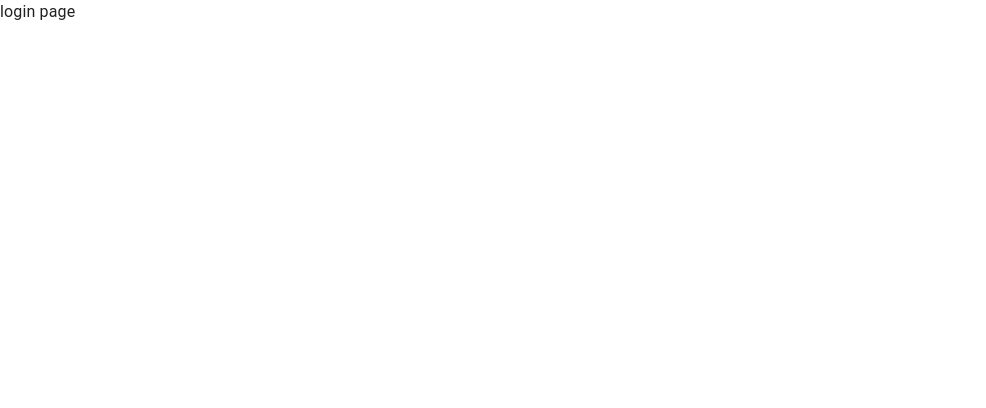
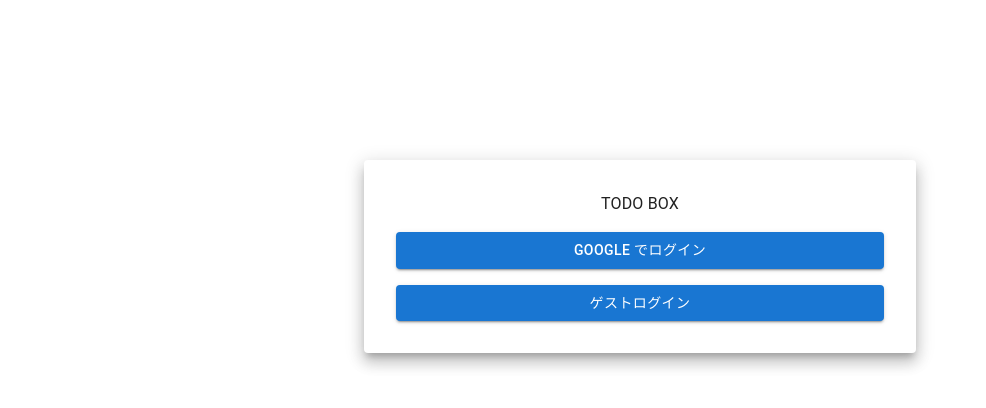
Before and after one commit to koki-develop/todobox, a React (Vite) app in the folder frontend/: page / in a window 1280 px wide. Shown: the top 408 px of the page, without its empty margins (0-986 px from the left). Built offline with nearby package versions, Linux system fonts and the light colour scheme.

Commit message:
ログイン画面を雑実装

```diff
--- a/frontend/src/components/pages/LoginPage/LoginPage.tsx
+++ b/frontend/src/components/pages/LoginPage/LoginPage.tsx
@@ -1,7 +1,60 @@
-import React from "react";
+import Box from "@mui/material/Box";
+import Button from "@mui/material/Button";
+import Container from "@mui/material/Container";
+import Paper from "@mui/material/Paper";
+import Typography from "@mui/material/Typography";
+import { styled } from "@mui/material/styles";
+import React, { useCallback } from "react";
+import { useNavigate } from "react-router-dom";
+
+const Field = styled(Box)(({ theme }) => ({
+  display: "flex",
+  justifyContent: "center",
+  ":not(:last-child)": {
+    marginBottom: theme.spacing(2),
+  },
+}));
 
 const LoginPage: React.VFC = React.memo(() => {
-  return <div>login page</div>;
+  const navigate = useNavigate();
+
+  const handleClickLoginWithGoogle = useCallback(() => {
+    navigate("/projects", { replace: true });
+  }, [navigate]);
+
+  const handleClickLoginAnonymously = useCallback(() => {
+    navigate("/projects", { replace: true });
+  }, [navigate]);
+
+  return (
+    <Container maxWidth="sm" sx={{ mt: 20 }}>
+      <Paper sx={{ p: 4 }} elevation={10}>
+        <Field>
+          <Typography>TODO BOX</Typography>
+        </Field>
+
+        <Field>
+          <Button
+            fullWidth
+            variant="contained"
+            onClick={handleClickLoginWithGoogle}
+          >
+            Google でログイン
+          </Button>
+        </Field>
+
+        <Field>
+          <Button
+            fullWidth
+            variant="contained"
+            onClick={handleClickLoginAnonymously}
+          >
+            ゲストログイン
+          </Button>
+        </Field>
+      </Paper>
+    </Container>
+  );
 });
 
 LoginPage.displayName = "LoginPage";
```
